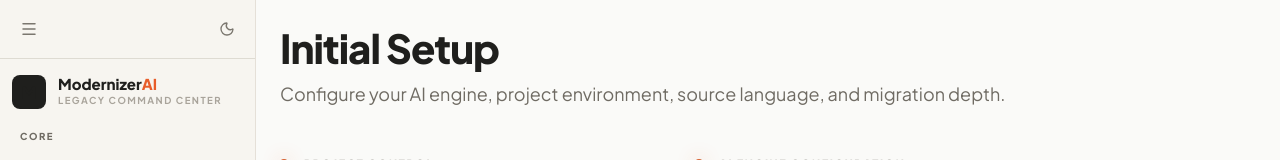
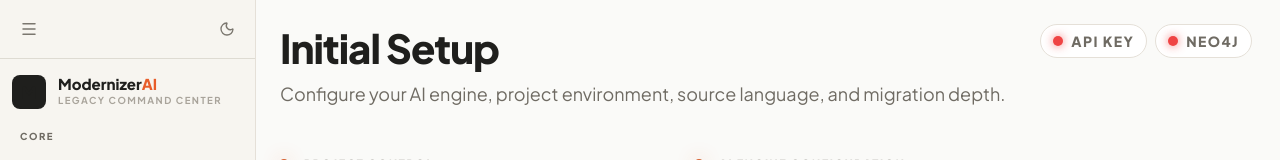
Before and after one commit to ratanjyoti/Cobol_modernization, a React (Vite) app in the folder frontend/: page /initial-setup in a window 1280 px wide. Shown: the top 160 px of the page. Built offline with nearby package versions, Linux system fonts and the light colour scheme; no server answers.

Commit message:
Updated the neo4j and api connection status

```diff
--- a/frontend/src/pages/InitialSetup.tsx
+++ b/frontend/src/pages/InitialSetup.tsx
@@ -15,7 +15,7 @@ import toast from 'react-hot-toast';
 import ConfigPanel from '../components/ConfigPanel';
 import SourceFiles from './SourceFiles';
 import { ProjectAPI } from '../services/api';
-import type { ProjectConfig, ProjectSummary } from '../services/api';
+import type { ProjectConfig, ProjectSummary, ServiceHealth } from '../services/api';
 import SectionLabel from '../components/SectionLabel';
 
 const defaultAIConfig: ProjectConfig = {
@@ -93,6 +93,11 @@ const MIGRATION_SCOPES: MigrationScope[] = [
   },
 ];
 
+const emptyHealth: ServiceHealth = {
+  ai_api: { active: false, detail: 'No active project selected.' },
+  neo4j: { active: false, detail: 'No active project selected.' },
+};
+
 const scopeLevelClass: Record<MigrationScope['level'], string> = {
   Low: 'bg-emerald-500/10 text-emerald-300',
   Medium: 'bg-amber-500/10 text-amber-300',
@@ -128,6 +133,34 @@ const loadLastNeo4jConfig = (): ProjectConfig => {
   }
 };
 
+
+const StatusDot = ({ active, loading }: { active: boolean; loading: boolean }) => (
+  <span
+    className={`h-2.5 w-2.5 rounded-full ${
+      loading ? 'bg-amber-400 shadow-[0_0_10px_rgba(251,191,36,0.75)]' : active ? 'bg-emerald-400 shadow-[0_0_10px_rgba(52,211,153,0.75)]' : 'bg-red-500 shadow-[0_0_10px_rgba(239,68,68,0.75)]'
+    }`}
+  />
+);
+
+const ReadinessBadge = ({
+  label,
+  active,
+  loading,
+  detail,
+}: {
+  label: string;
+  active: boolean;
+  loading: boolean;
+  detail?: string;
+}) => (
+  <div
+    className="flex items-center gap-2 rounded-full border border-slate-800 bg-slate-950/70 px-3 py-1.5 text-[11px] font-black uppercase tracking-widest text-slate-300"
+    title={loading ? `Checking ${label}...` : detail || `${label} status unavailable.`}
+  >
+    <StatusDot active={active} loading={loading} />
+    {label}
+  </div>
+);
 interface Neo4jConfigPanelProps {
   runId: string | null;
   onSave?: (config: ProjectConfig) => void;
@@ -309,6 +342,8 @@ const InitialSetup = () => {
   const [sourceMetaLang, setSourceMetaLang] = useState('en');
   const [pendingAIConfig, setPendingAIConfig] = useState<ProjectConfig | null>(null);
   const [pendingNeo4jConfig, setPendingNeo4jConfig] = useState<ProjectConfig | null>(null);
+  const [serviceHealth, setServiceHealth] = useState<ServiceHealth>(emptyHealth);
+  const [healthLoading, setHealthLoading] = useState(false);
 
   useEffect(() => {
     void fetchProjectHistory();
@@ -316,6 +351,35 @@ const InitialSetup = () => {
     if (savedLang) setSourceMetaLang(savedLang);
   }, []);
 
+  useEffect(() => {
+    void loadServiceHealth(runId);
+  }, [runId]);
+
+  useEffect(() => {
+    if (!runId) return;
+    const refreshId = window.setInterval(() => {
+      void loadServiceHealth(runId, { silent: true });
+    }, 5000);
+    return () => window.clearInterval(refreshId);
+  }, [runId]);
+
+
+  const loadServiceHealth = async (currentRunId: string | null, options: { silent?: boolean } = {}) => {
+    if (!currentRunId) {
+      setServiceHealth(emptyHealth);
+      return;
+    }
+
+    if (!options.silent) setHealthLoading(true);
+    try {
+      const health = await ProjectAPI.getServiceHealth(currentRunId);
+      setServiceHealth(health || emptyHealth);
+    } catch (e) {
+      setServiceHealth(emptyHealth);
+    } finally {
+      if (!options.silent) setHealthLoading(false);
+    }
+  };
   const fetchProjectHistory = async () => {
     try {
       const data = await ProjectAPI.list();
@@ -384,6 +448,7 @@ const InitialSetup = () => {
         { run_id: newRunId, name: response.name, status: response.status, files_count: 0 },
         ...projects,
       ]);
+      void loadServiceHealth(newRunId);
 
       toast.success(`Project ${runName} created. Upload source files below.`);
     } catch (e: any) {
@@ -422,10 +487,18 @@ const InitialSetup = () => {
   return (
     <div className="space-y-12 pb-32 animate-in fade-in duration-700">
       <header className="flex flex-col gap-2">
-        <h1 className="text-3xl font-extrabold text-white tracking-tight">Initial Setup</h1>
-        <p className="text-slate-400">
-          Configure your AI engine, project environment, source language, and migration depth.
-        </p>
+        <div className="flex flex-col gap-4 sm:flex-row sm:items-start sm:justify-between">
+          <div className="space-y-2">
+            <h1 className="text-3xl font-extrabold text-white tracking-tight">Initial Setup</h1>
+            <p className="text-slate-400">
+              Configure your AI engine, project environment, source language, and migration depth.
+            </p>
+          </div>
+          <div className="flex shrink-0 flex-wrap gap-2 sm:justify-end">
+            <ReadinessBadge label="API Key" active={serviceHealth.ai_api.active} loading={healthLoading} detail={serviceHealth.ai_api.detail} />
+            <ReadinessBadge label="Neo4j" active={serviceHealth.neo4j.active} loading={healthLoading} detail={serviceHealth.neo4j.detail} />
+          </div>
+        </div>
       </header>
 
       <section className="grid grid-cols-1 lg:grid-cols-12 gap-6">
@@ -476,14 +549,14 @@ const InitialSetup = () => {
 
           <SectionLabel>Graph Database</SectionLabel>
           <div className="glass-card p-6 border border-slate-800 bg-slate-900/50">
-            <Neo4jConfigPanel runId={runId} onSave={(config) => setPendingNeo4jConfig(config)} />
+            <Neo4jConfigPanel runId={runId} onSave={(config) => { setPendingNeo4jConfig(config); void loadServiceHealth(runId); }} />
           </div>
         </div>
 
         <div className="lg:col-span-7 space-y-6">
           <SectionLabel>AI Engine Configuration</SectionLabel>
           <div className="glass-card p-6 border border-slate-800 bg-slate-900/50">
-            <ConfigPanel runId={runId} onSave={(config) => setPendingAIConfig(config)} />
+            <ConfigPanel runId={runId} onSave={(config) => { setPendingAIConfig(config); void loadServiceHealth(runId); }} />
           </div>
         </div>
       </section>
```
